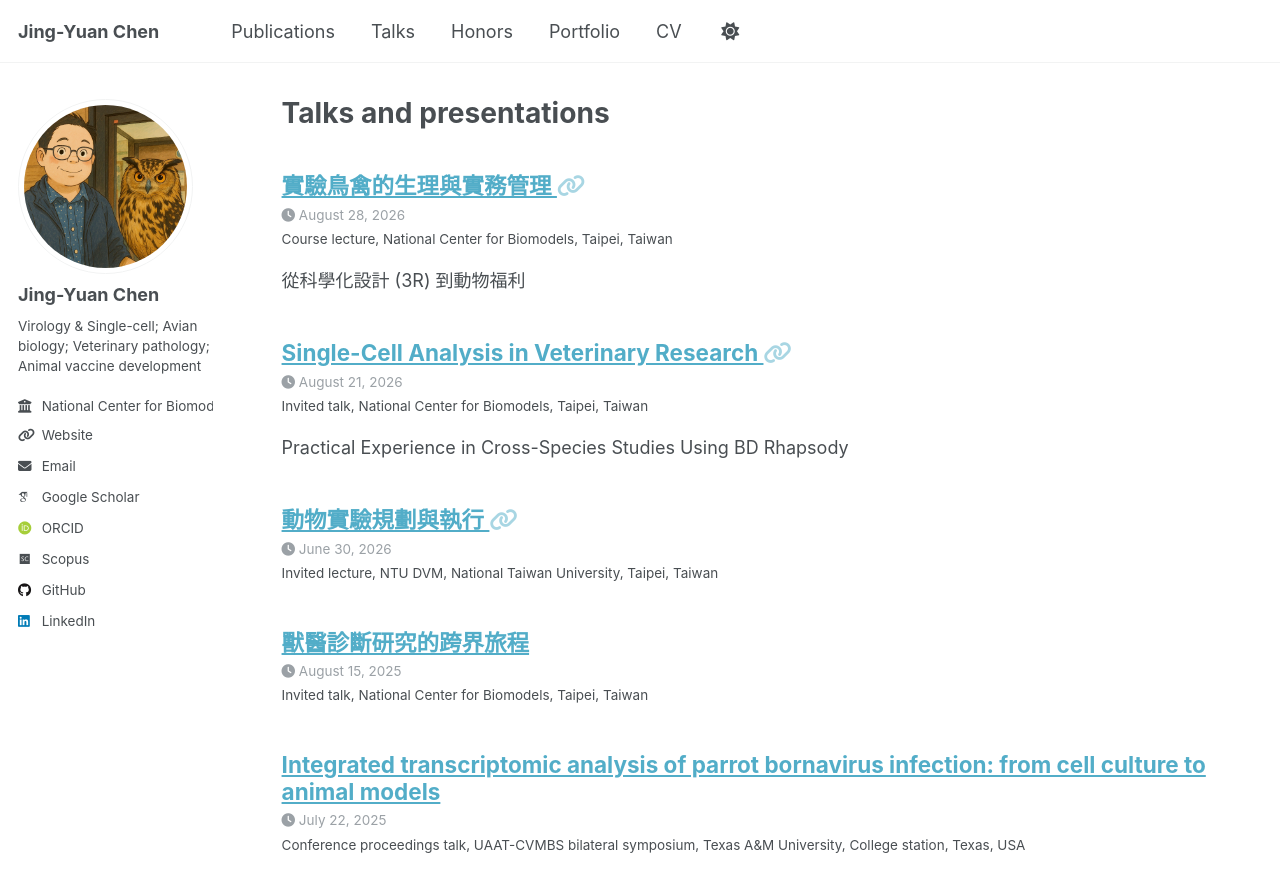
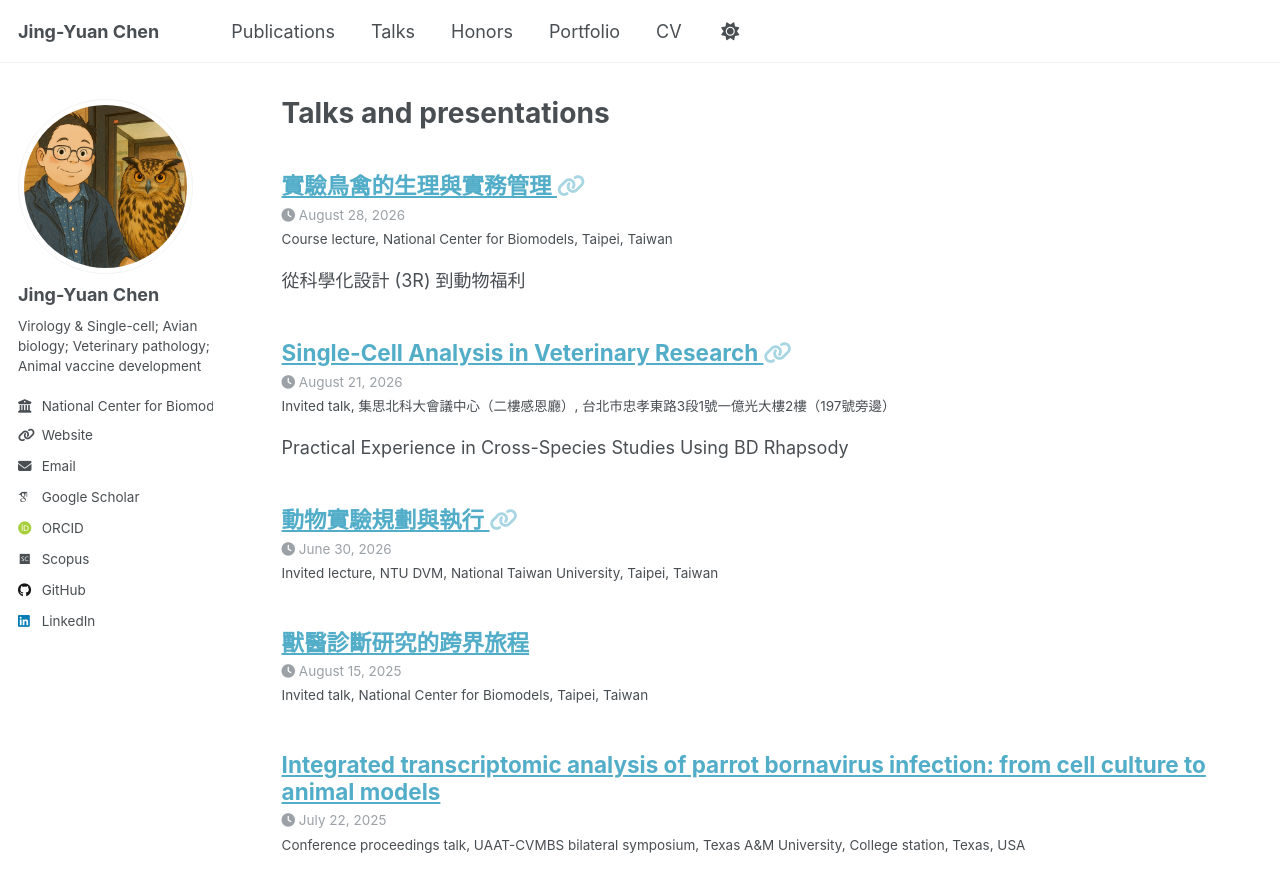
Before and after one commit to jychen74/jychen74.github.io, a Jekyll site: the page built from _pages/talks.html, in a window 1280 px wide and 900 px high. Shown: the top 892 px of the window. Built offline with Jekyll 4.4.1, drawn with Linux system fonts in a browser that asks for light colours; some web fonts are replaced; a script that is not in the unit is left out.

Commit message:
Update 2026-single-cell-analysis-veterinary-research.md

```diff
--- a/_talks/2026-single-cell-analysis-veterinary-research.md
+++ b/_talks/2026-single-cell-analysis-veterinary-research.md
@@ -6,8 +6,8 @@ type: "Invited talk"
 permalink: /talks/2026-single-cell-analysis-veterinary-research
 excerpt: "Practical Experience in Cross-Species Studies Using BD Rhapsody"
 date: 2026-08-21
-venue: "National Center for Biomodels"
-location: "Taipei, Taiwan"
+venue: "集思北科大會議中心（二樓感恩廳）"
+location: "台北市忠孝東路3段1號一億光大樓2樓（197號旁邊）"
 link: /talks/20260821/
 ---
 
```
